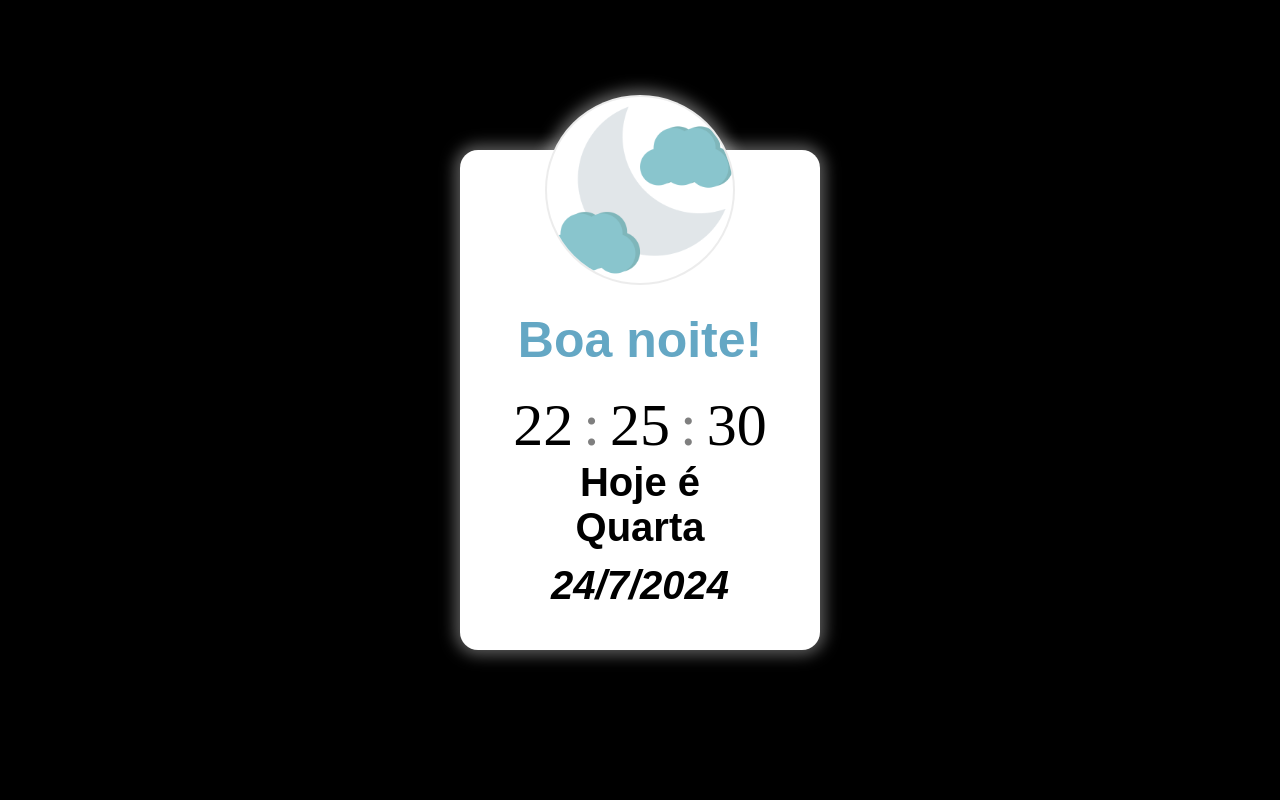
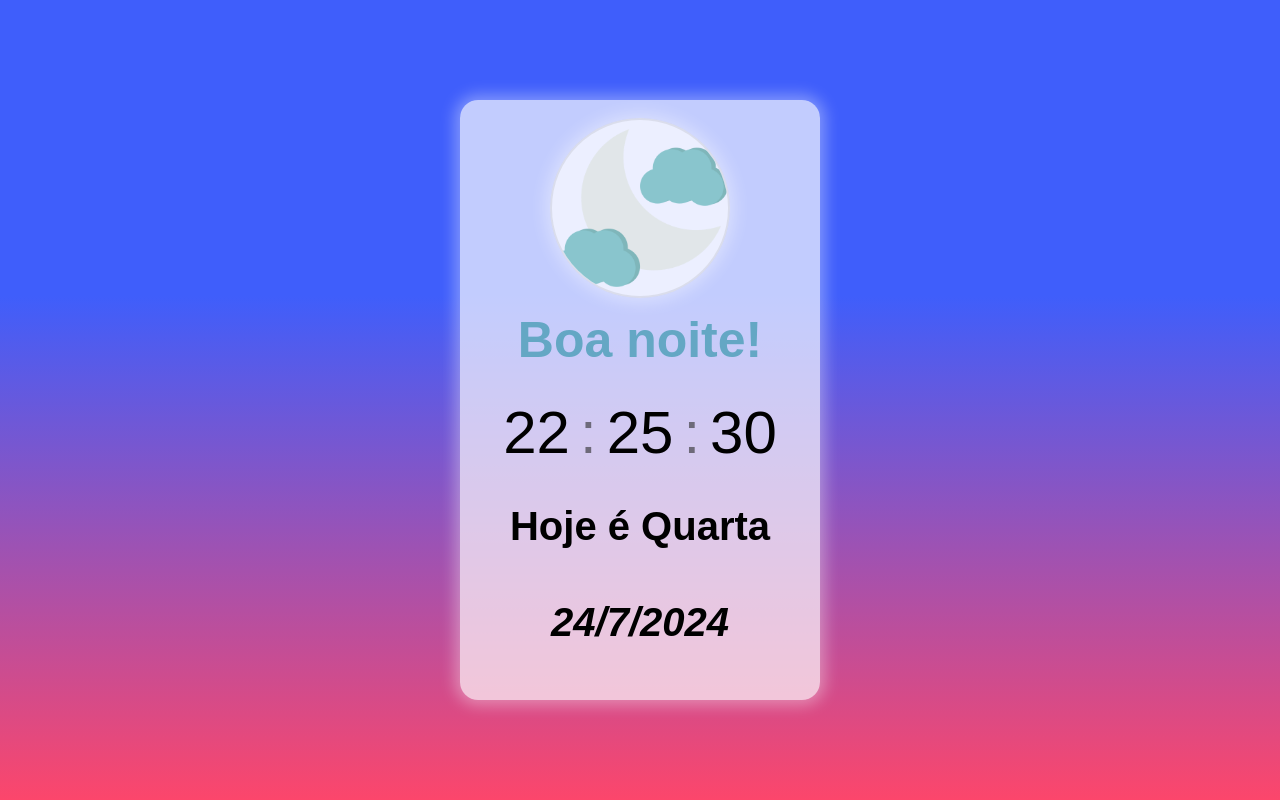
Before and after one commit to LUDv-10/JS-HORA-E-DIA, a plain HTML site: page index.html in a window 1280 px wide. Drawn offline with Linux system fonts and the light colour scheme.

Commit message:
JS-HORA-E-DIA
BUGS FIXED
UI UPGRADED

```diff
--- a/Styles.Css
+++ b/Styles.Css
@@ -9,10 +9,17 @@
 }
 
 body {
-  background-color: rgb(0, 0, 0);
+  background-attachment: fixed;
+  background-color: rgb(63, 94, 251);
+  background-image: linear-gradient(
+    180deg,
+    rgba(63, 94, 251, 1) 37%,
+    rgba(252, 70, 107, 1) 100%
+  );
 }
 
 #fundo {
+  overflow: hidden;
   position: absolute;
   top: 50%;
   left: 50%;
@@ -22,22 +29,22 @@ body {
   flex-flow: row nowrap;
   justify-content: center;
   align-items: center;
-  padding: 250px 180px;
-  background-color: rgb(255, 255, 255);
+  padding: 300px 180px;
+  background-color: rgba(255, 255, 255, 0.685);
   border-radius: 18px;
   box-shadow: 0px 0px 15px 5px rgba(255, 255, 255, 0.356);
 }
 
 .Images IMG {
-  background-color: rgb(255, 255, 255);
-  width: 190px;
+  background-color: rgba(255, 255, 255, 0.685);
+  width: 180px;
   position: absolute;
-  top: 8%;
+  top: 18%;
   left: 50%;
   transform: translate(-50%, -50%);
   border: 2px solid rgba(0, 0, 0, 0.075);
   border-radius: 100px;
-  box-shadow: 0px 0px 15px 5px rgba(255, 255, 255, 0.4);
+  box-shadow: 0px 0px 15px 5px rgba(255, 255, 255, 0.356);
 }
 
 .Dia p {
@@ -45,7 +52,7 @@ body {
   top: 71%;
   left: 50%;
   transform: translate(-50%, -50%);
-  width: 235px;
+  width: 261px;
   text-align: center;
   color: rgb(0, 0, 0);
   font-size: 40px;
@@ -68,7 +75,7 @@ body {
 }
 .Horario p {
   position: absolute;
-  top: 38%;
+  top: 40%;
   left: 50%;
   transform: translate(-50%, -50%);
   width: 250px;
@@ -97,7 +104,7 @@ body {
 .Relogio {
   display: flex;
   position: absolute;
-  top: 57%;
+  top: 55%;
   left: 50%;
   transform: translate(-50%, -50%);
   gap: 10px;
@@ -106,8 +113,10 @@ body {
 .Relogio span {
   font-size: 60px;
   display: flex;
+  height: 65px;
   color: rgb(0, 0, 0);
   gap: 10px;
+  font-family: Arial, Helvetica, sans-serif;
 }
 
 .Relogio span:not(:last-child)::after {
```
